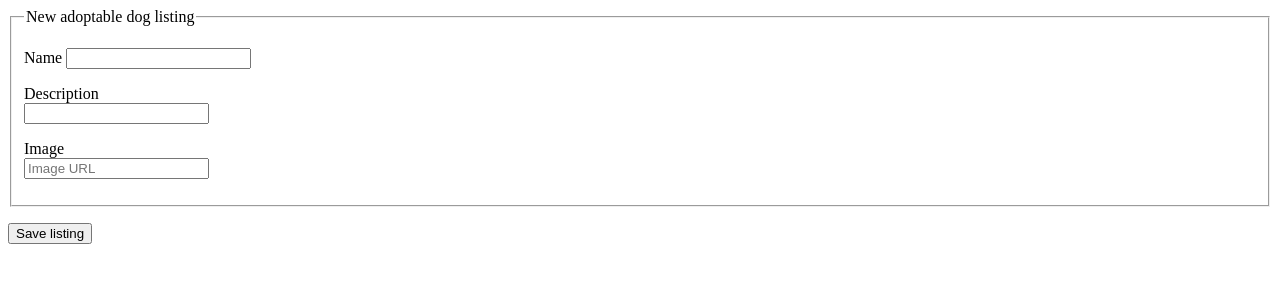
After one commit to aevans1910/Contractor-Project, a Flask app: page /dogs/new in a window 1280 px wide. The commit adds this page. Shown: the top 300 px of the page. Run offline with Flask 2, Linux system fonts and the light colour scheme.

Commit message:
[add] users can create new dog postings

```diff
--- a/app.py
+++ b/app.py
@@ -1,4 +1,4 @@
-from flask import Flask, render_template
+from flask import Flask, render_template, redirect, request, url_for
 from pymongo import MongoClient
 
 client = MongoClient()
@@ -17,9 +17,25 @@ def dogs_index():
     #     {'title': 'Large dogs', 'description': '41-70 lbs.'},
     #     {'title': 'Very large dogs', 'description': '71-above lbs.'}
     # ]
-
+    # for dog in dogs.find():
+    #     print(dog['name'])
     return render_template('dogs_index.html', dogs=dogs.find())
 
+@app.route('/dogs/new')
+def dogs_new():
+    """Create a new adoptable dog profile"""
+    return render_template ('dogs_new.html')
+
+@app.route('/dogs', methods=['POST'])
+def dogs_submit():
+    """Submit a new adoptable dog listing"""
+    dog = {
+        'name': request.form.get('name'),
+        'description':request.form.get('description'),
+        'dog-image': request.form.get('dog-image')
+    }
+    dogs.insert_one(dog)
+    return redirect(url_for('dogs_index'))
 
 if __name__ == '__main__':
     app.run(debug=True)
--- /dev/null
+++ b/static/dog_images.html
@@ -0,0 +1 @@
+<img src='https://s3.amazonaws.com/cdn-origin-etr.akc.org/wp-content/uploads/2017/11/12234558/Chinook-On-White-03.jpg'>
--- /dev/null
+++ b/templates/dogs_new.html
@@ -0,0 +1,32 @@
+<!-- templates/dogs_new.html -->
+{% extends 'base.html' %}
+
+{% block content %}
+<form method='POST' action='/dogs'>
+    <fieldset>
+        <legend>New adoptable dog listing</legend>
+        <!-- TITLE -->
+        <p>
+            <label for='name'>Name</label>
+            <input type='text' name='name'/>
+        </p>
+
+        <!-- DESCRIPTION  -->
+        <p>
+            <label for='description'>Description</label><br>
+            <input id='description' type='text' name='description' />
+        </p>
+
+        <!-- IMAGE -->
+        <p>
+            <label for='dog-image'>Image</label><br>
+            <input type='url' id='url' placeholder='Image URL' name='dog-image'/>
+        </p>
+    </fieldset>
+
+    <!-- BUTTON -->
+    <p>
+        <button type='submit'>Save listing</button>
+    </p>
+</form>
+{% endblock %}
```
Also changed, not shown: templates/dogs_index.html (+6 -2 lines), 5 other files.
